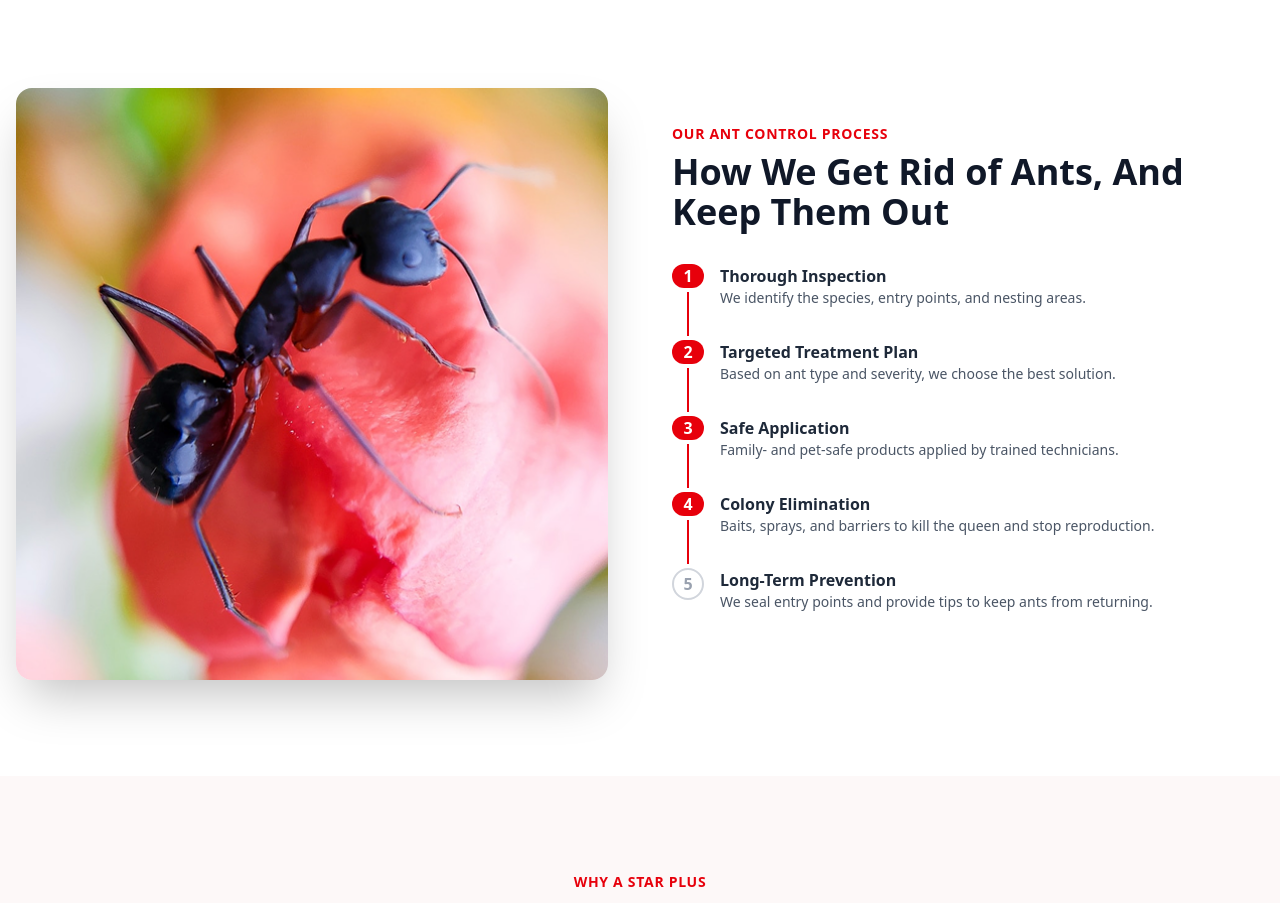
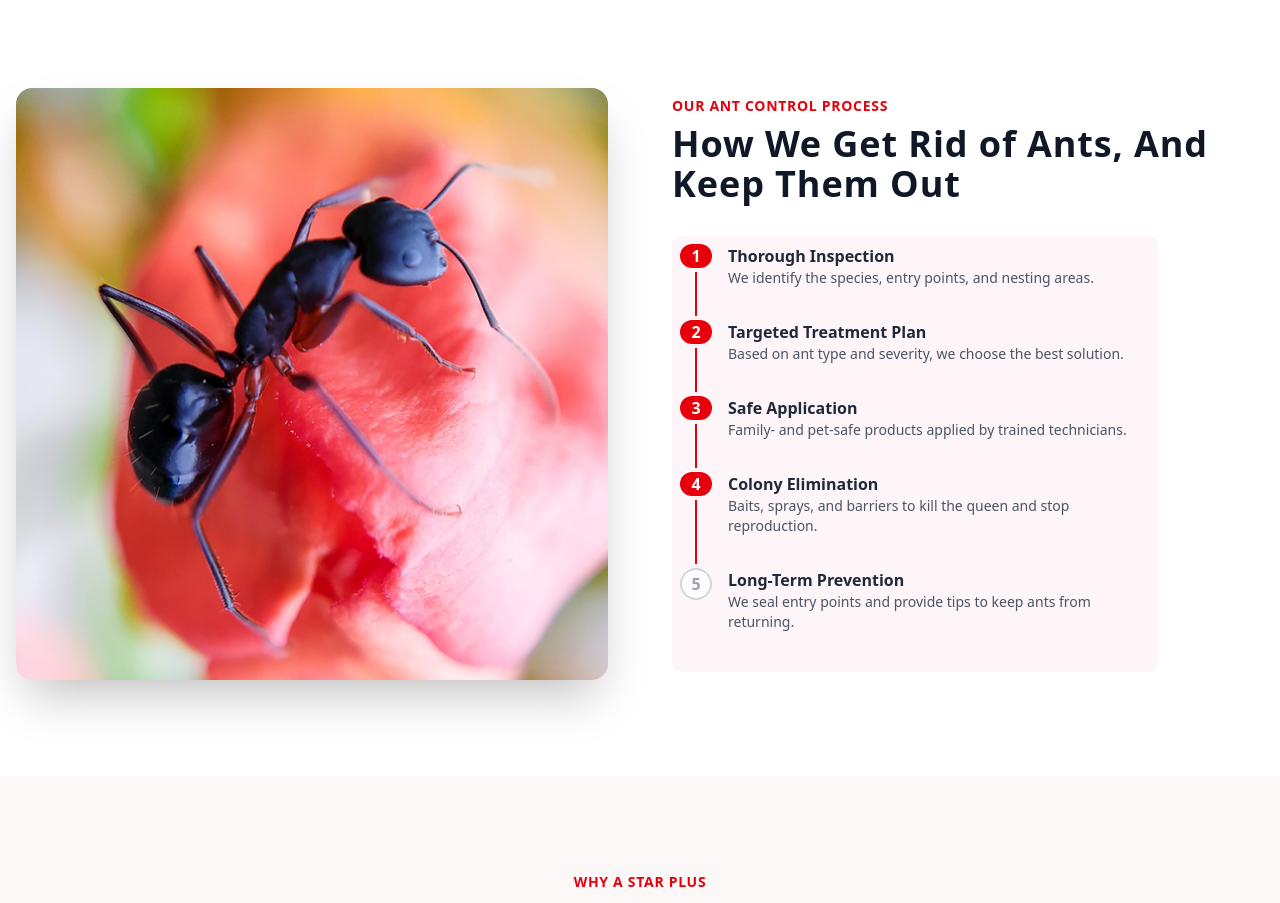
Before and after one commit to Eric-Eddie-Kabutey/a-star-plus, a Next.js app: page /ants in a window 1280 px wide. Shown: the part 2680-3583 px from the top of the page. Built offline with nearby package versions, Linux system fonts and the light colour scheme.

Commit message:
update heading and add bg to processes

```diff
--- a/components/shared/control-process.tsx
+++ b/components/shared/control-process.tsx
@@ -93,13 +93,13 @@ export function ControlProcess({
             <p className="text-red-600 font-bold uppercase tracking-wider text-sm mb-2">
               {tagline}
             </p>
-            <h2 className="text-3xl md:text-4xl font-extrabold text-gray-900 mb-8">
+            <h2 className="text-3xl md:text-4xl font-bold tracking-wide leading-10 text-gray-900 mb-8">
               {title}
             </h2>
 
             {/* The Step-by-Step List */}
             <motion.div
-              className="space-y-0" // Use space-y-0 because margin/padding is handled inside
+              className="bg-[#FDF5F7] max-w-[486px] p-2 rounded-lg" // Use space-y-0 because margin/padding is handled inside
               variants={listContainerVariants}
             >
               {steps.map((step, index) => (
```
